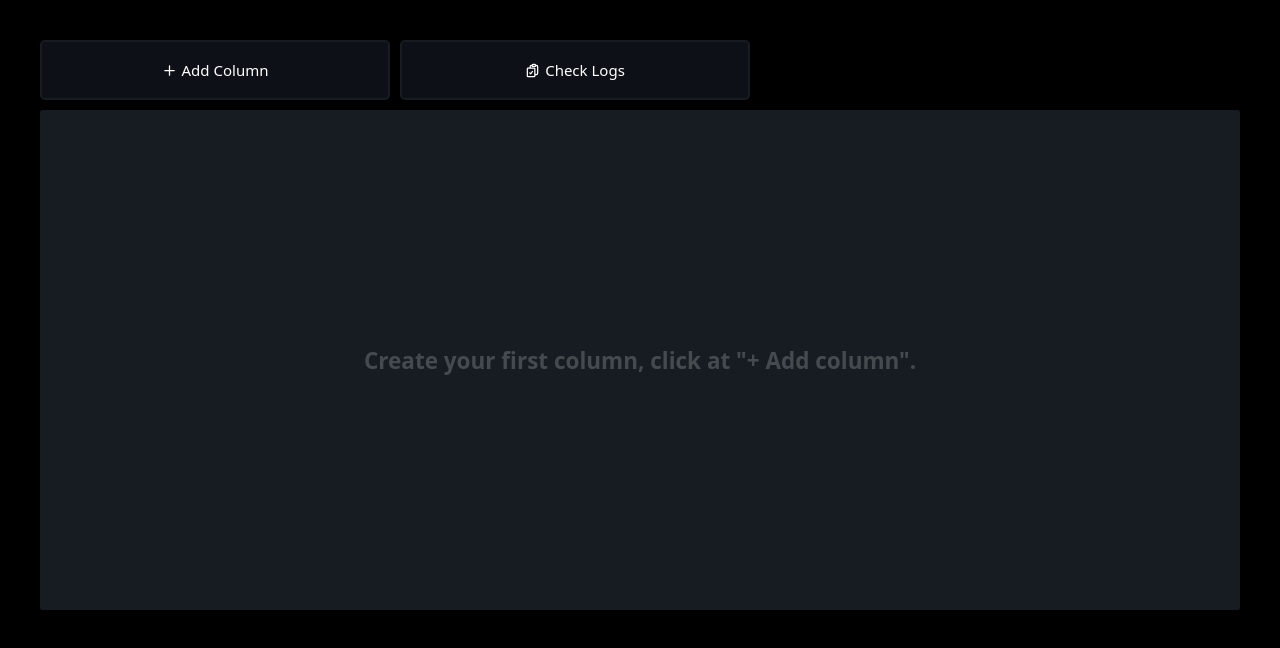
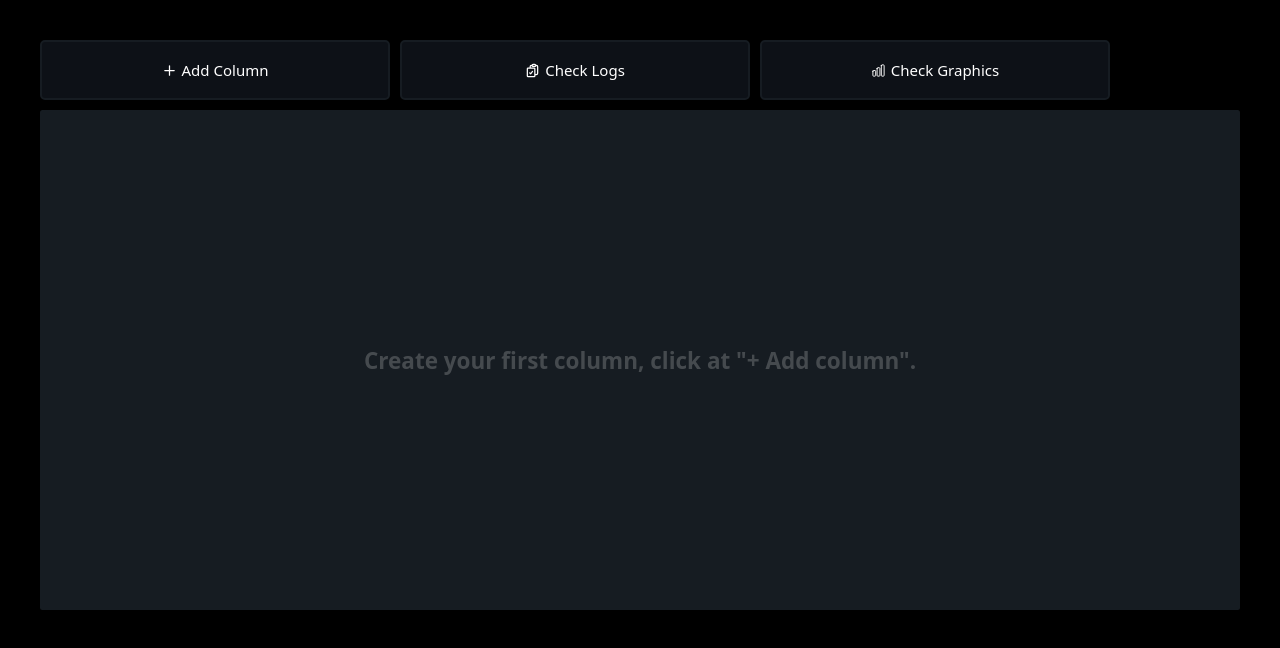
Before and after one commit to Gustavonn07/Kanban-DnD, a React (Vite) app: page / in a window 1280 px wide. Shown: the top 648 px of the page. Built offline with nearby package versions, Linux system fonts and the light colour scheme.

Commit message:
add: adicionando mudanças antes de antdesign

```diff
--- a/src/components/Kanban_Board.tsx
+++ b/src/components/Kanban_Board.tsx
@@ -10,6 +10,8 @@ import Kanban_Task from "./Kanban_Task";
 import Check_Icon from "./icons/Check_Icon.tsx";
 import Kanban_Logs from "./Kanban_Logs.tsx";
 import { KanbanMethods } from "../utils/kanbanMethods.ts";
+import Kanban_Graphics from "./Kanban_Graphics.tsx";
+import Graphic_Icon from "./icons/Graphic_Icon.tsx";
 
 function Kanban_Board() {
 
@@ -21,6 +23,7 @@ function Kanban_Board() {
   const [activeColumn, setActiveColumn] = useState<Column | null>(null);
   const [activeTask, setActiveTask] = useState<Task | null>(null);
   const [openLogModal, setOpenLogModal] = useState<boolean>(false);
+  const [openGraphicsModal, setOpenGraphicsModal] = useState<boolean>(false);
 
   const {
     createNewColumn,
@@ -95,6 +98,14 @@ function Kanban_Board() {
               <Check_Icon />
               Check Logs
             </button>
+
+            <button
+                onClick={() => setOpenGraphicsModal(true)}
+                className="h-[6rem] w-[35rem] min-w-[35rem] justify-center items-center stroke-2 text-2xl cursor-pointer rounded-lg bg-mainBackgroundColor border-2 border-columnBackgroundColor ring-rose-500 hover:ring-2 duration-150 p-4 flex gap-2"
+              >
+              <Graphic_Icon />
+              Check Graphics
+            </button>
           </div>
 
           <div className="flex gap-4">
@@ -146,6 +157,12 @@ function Kanban_Board() {
           columns={columns}
         />
       }
+
+      {openGraphicsModal &&
+        <Kanban_Graphics
+          setOpenGraphicsModal={setOpenGraphicsModal}
+        />
+      }
     </main>
   )
 }
--- /dev/null
+++ b/src/components/Kanban_Graphics.tsx
@@ -0,0 +1,34 @@
+import Close_Icon from "./icons/Close_Icon";
+
+interface Props {
+    setOpenGraphicsModal: (openGraphicsModal: boolean) => void;
+}
+
+function Kanban_Graphics({ setOpenGraphicsModal }: Props) {
+
+  return (
+    <section
+        onClick={() => setOpenGraphicsModal(false)}
+        className="absolute left-0 w-full h-screen flex justify-center items-center bg-[#00000080]"
+    >
+        <div
+            onClick={(e) => e.stopPropagation()}
+            className="w-10/12 relative stroke-2 h-[90vh] rounded shadow-md shadow-[#00000060] bg-mainBackgroundColor"
+        >
+            <button
+                onClick={() => setOpenGraphicsModal(false)}
+                className="absolute top-4 right-6 hover:bg-rose-500 rounded cursor-pointer duration-150"
+            >
+                <Close_Icon/>
+            </button>
+
+            <ul className="flex flex-col gap-6 overflow-y-auto h-full w-2/3 p-10">
+
+            </ul>
+
+        </div>
+    </section>
+  )
+}
+
+export default Kanban_Graphics
--- /dev/null
+++ b/src/components/icons/Graphic_Icon.tsx
@@ -0,0 +1,11 @@
+
+function Graphic_Icon() {
+
+    return (
+      <svg xmlns="http://www.w3.org/2000/svg" fill="none" viewBox="0 0 24 24" stroke-width="1.5" stroke="currentColor" className="size-6">
+        <path stroke-linecap="round" stroke-linejoin="round" d="M3 13.125C3 12.504 3.504 12 4.125 12h2.25c.621 0 1.125.504 1.125 1.125v6.75C7.5 20.496 6.996 21 6.375 21h-2.25A1.125 1.125 0 0 1 3 19.875v-6.75ZM9.75 8.625c0-.621.504-1.125 1.125-1.125h2.25c.621 0 1.125.504 1.125 1.125v11.25c0 .621-.504 1.125-1.125 1.125h-2.25a1.125 1.125 0 0 1-1.125-1.125V8.625ZM16.5 4.125c0-.621.504-1.125 1.125-1.125h2.25C20.496 3 21 3.504 21 4.125v15.75c0 .621-.504 1.125-1.125 1.125h-2.25a1.125 1.125 0 0 1-1.125-1.125V4.125Z" />
+        </svg>
+    )
+  }
+
+  export default Graphic_Icon;
```
